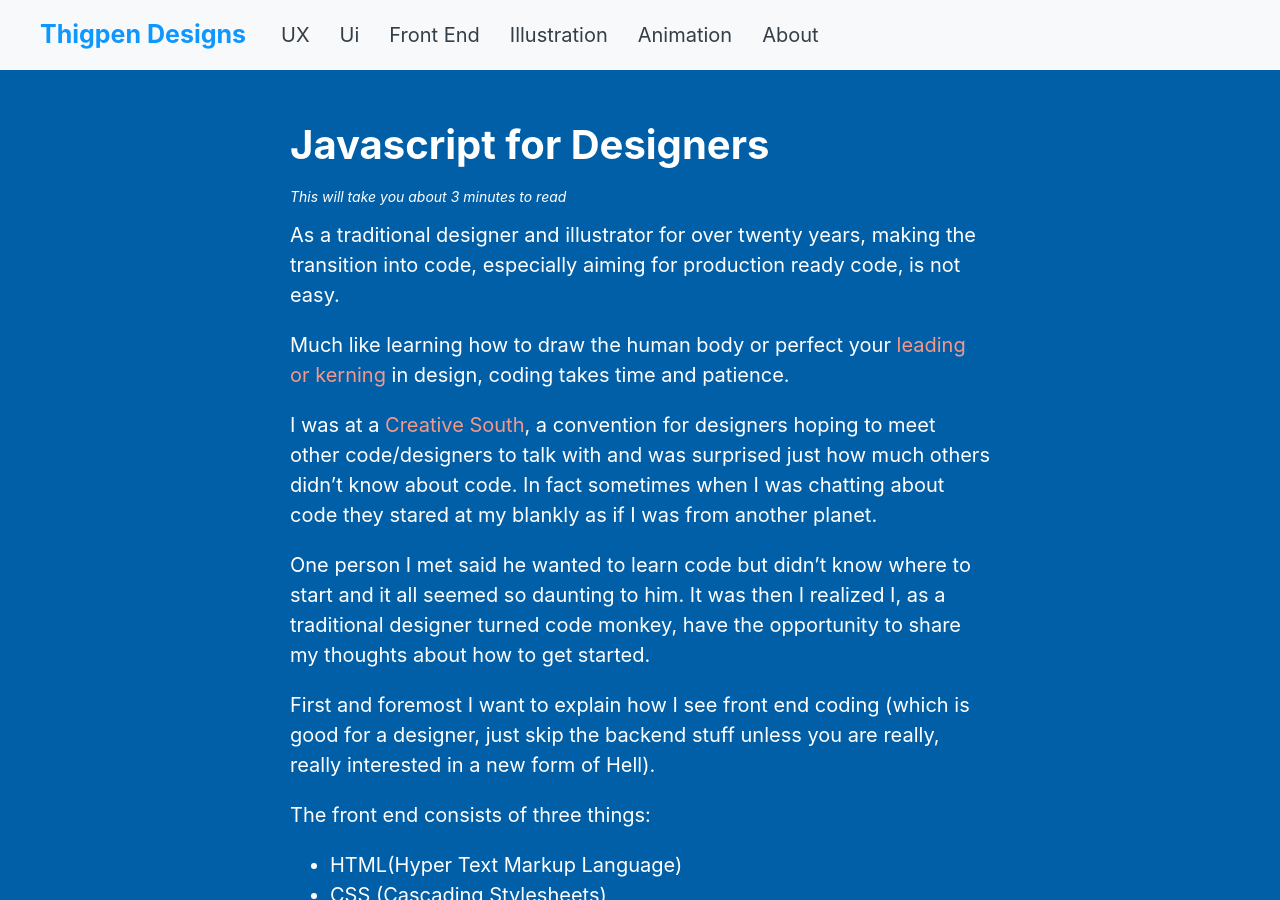
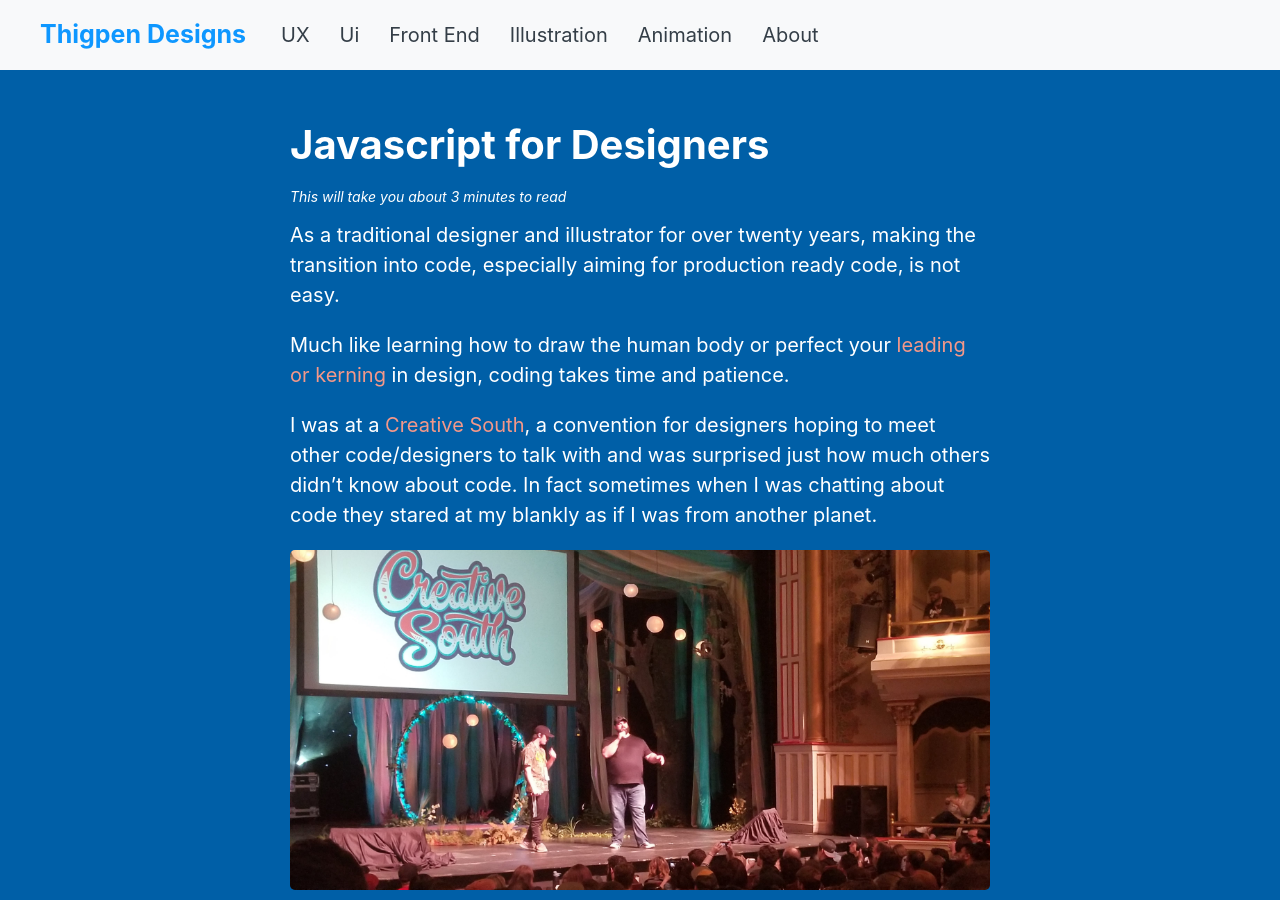
Before and after one commit to sThig/http-sthig.github.io, a Jekyll site: the page built from _posts/2018-07-06-javascript-for-designers.md, in a window 1280 px wide and 900 px high. Built offline with Jekyll 4.4.1, drawn with Linux system fonts in a browser that asks for light colours; nearby versions of some CDN libraries.

Commit message:
added embedded images

```diff
--- a/_posts/2018-07-06-javascript-for-designers.md
+++ b/_posts/2018-07-06-javascript-for-designers.md
@@ -11,6 +11,8 @@ As a traditional designer and illustrator for over twenty years, making the tran
 Much like learning how to draw the human body or perfect your [leading or kerning](http://www.matsongraphics.com/graphic-design-blog-huntington-beach/tracking-kerning-leading/tracking-kerning-and-leading) in design, coding takes time and patience.
 
 I was at a [Creative South](https://creativesouth.com/), a convention for designers hoping to meet other code/designers to talk with and was surprised just how much others didn't know about code.  In fact sometimes when I was chatting about code they stared at my blankly as if I was from another planet.
+
+![Creative South Event]({{ site.baseurl }}/assets/img/posts/creative-south.jpg "Creative South 2018")
 
 One person I met said he wanted to learn code but didn't know where to start and it all seemed so daunting to him.  It was then I realized I, as a traditional designer turned code monkey, have the opportunity to share my thoughts about how to get started.
 
```
